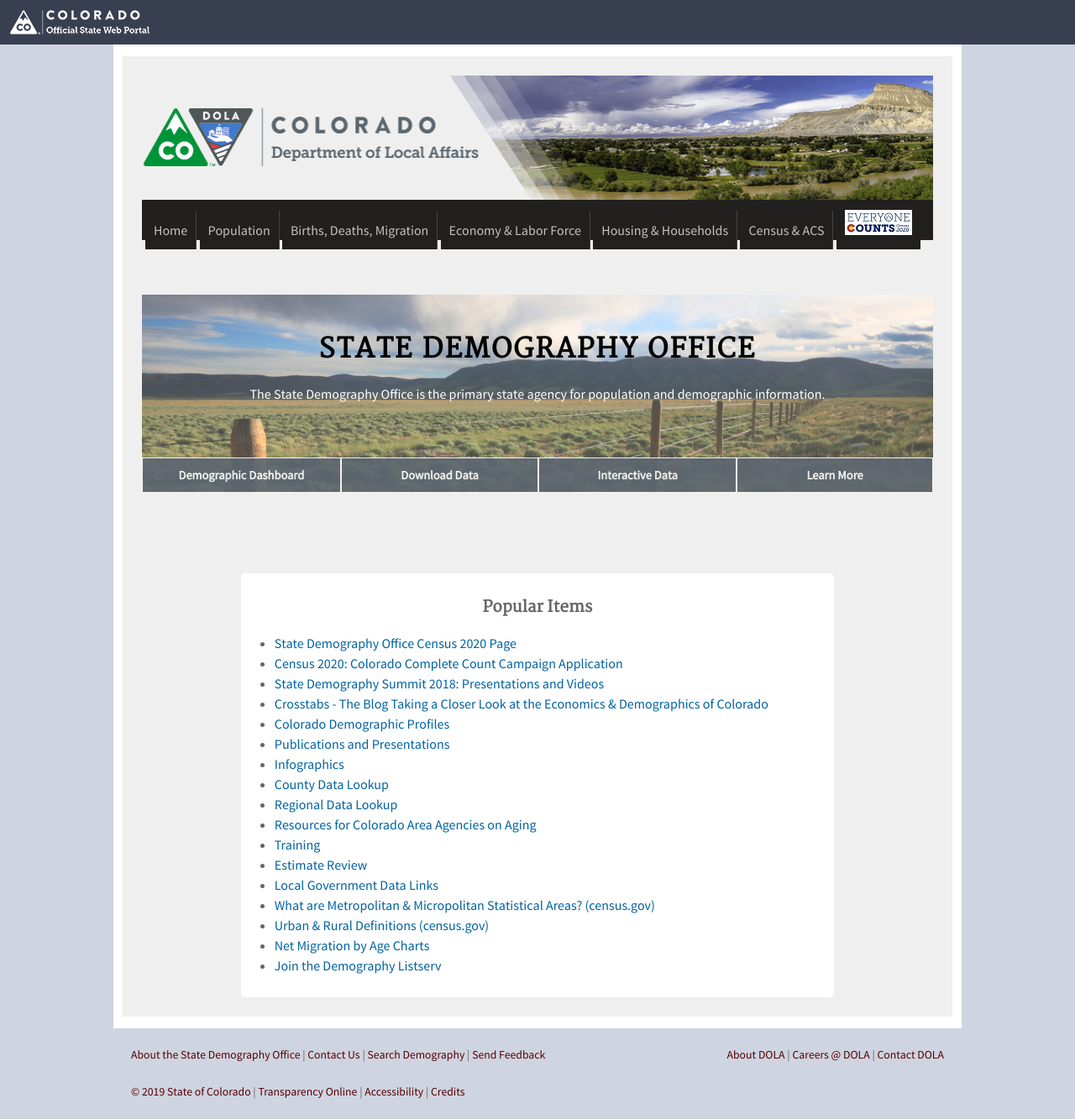
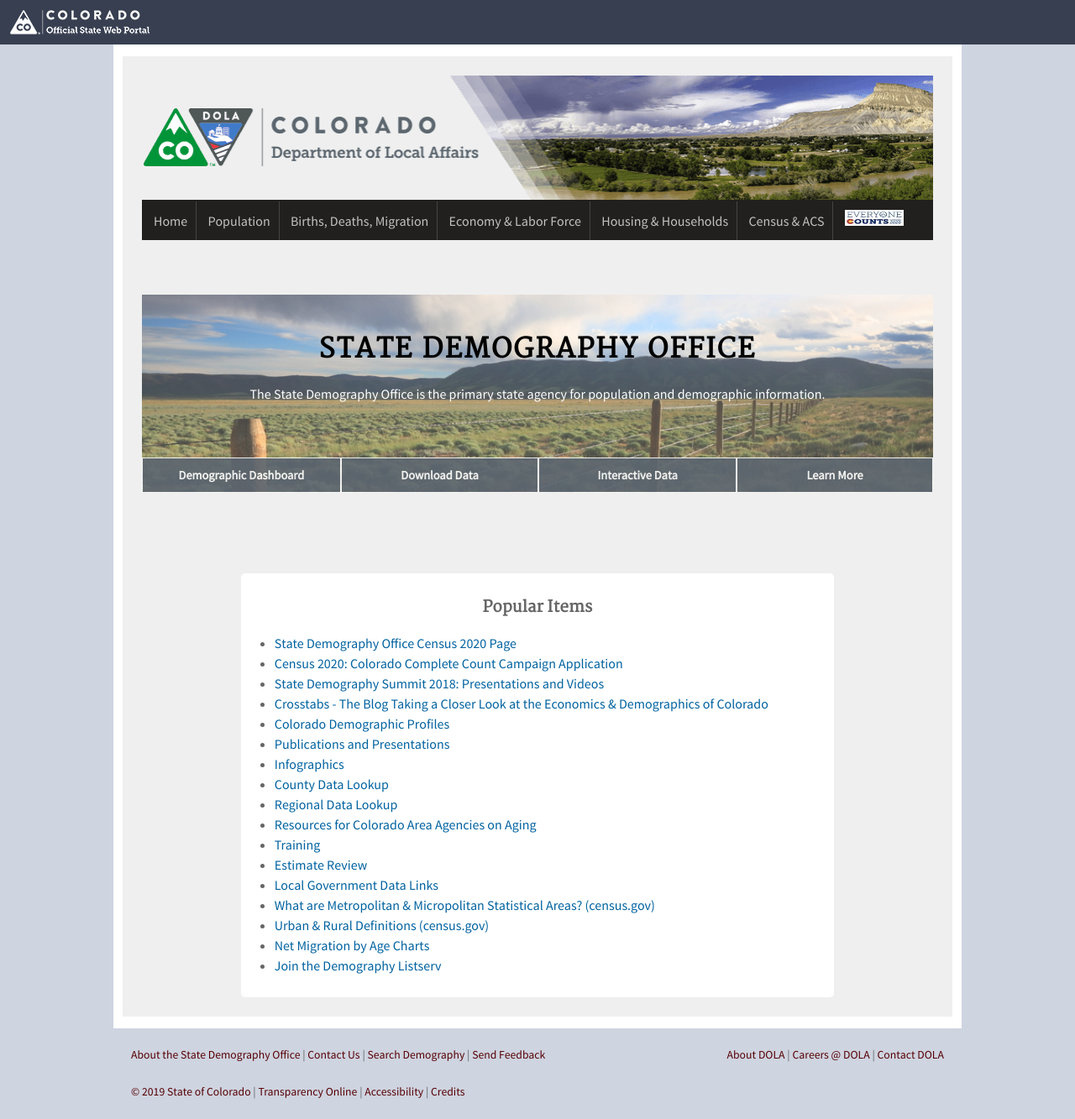
Before and after one commit to TBleess/Website_New, a Jekyll site: the page built from pages/0_Homepage_and_Footer_Links/index.md, in a window 1280 px wide. Shown: the whole page at 84% size. Built offline with Jekyll 4.4.1, drawn with Linux system fonts in a browser that asks for light colours.

Commit message:
Update _header.html

```diff
--- a/_includes/_header.html
+++ b/_includes/_header.html
@@ -28,7 +28,7 @@
                             <li class="padding-normal">
                                 <a href="/census-acs/">Census &amp; ACS</a></li>
                             <li class="padding-normal">
-                              <a href="/census_2020/"><img src="/images/Census2020_Button.jpg" height=30px width=80px></a>
+                              <a href="/census_2020/"><img src="/images/Census2020_Button.jpg" height=19px width=70px></a>
                             </li>
                         </ul>
                     </nav>
```
